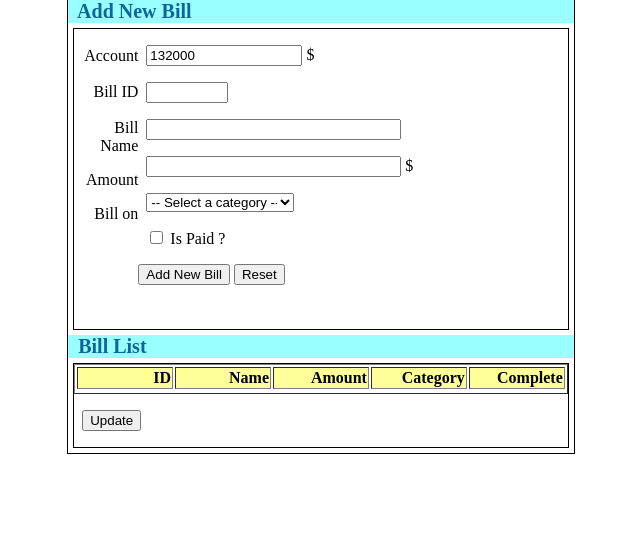
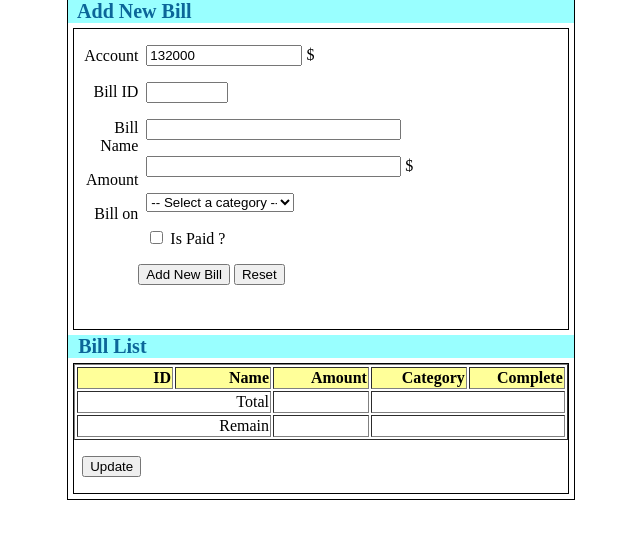
Before and after one commit to namhoang2201/DTN_Test_PHP, a PHP site: page /MonthlyBudget.php in a window 1280 px wide. Shown: the part 26-565 px from the top of the page, without its empty margins (320-960 px from the left). Run offline with PHP 8.4, Linux system fonts and the light colour scheme; data comes from the database, SQL or seed files in the repository; data that the repository does not hold is empty.

Commit message:
Add comments for functions.

```diff
--- a/FinalTestDTN/MonthlyBudget.php
+++ b/FinalTestDTN/MonthlyBudget.php
@@ -7,6 +7,7 @@
         <script language="javascript" src="jquery-3.2.1.js"></script>
         <script language="javascript">
 
+            // Hàm kiểm tra việc nhập dữ liệu vào form
             function validateForm() {
                 var ho = $('#bill_id').val();
                 if (ho == "") {
@@ -32,6 +33,7 @@
                     return false;
                 }
 
+                // Gửi dữ liệu bằng ajax
                 $.ajax({
                     url: "addNewBill.php",
                     type: "post",
@@ -45,6 +47,8 @@
                     }
                     ,
                     success: function (result) {
+                        $('#tr1').remove();
+                        $('#tr2').remove();
                         $('#mybody').append(result);
                     }
                 }
@@ -52,6 +56,7 @@
                 return true;
             }
 
+            // Hàm lấy giá trị trả về 0 nếu checkbox không được tích, trả về 1 nếu checkbox được tích
             function isChecked() {
                 var bit = $('#is_paid')[0].checked;
                 if (bit == true) {
@@ -62,6 +67,7 @@
                 return bit;
             }
 
+            // Hàm reset lại form nhập liệu về như trạng thái mặc định
             function reset() {
                 document.getElementById("form1").reset();
             }
@@ -177,8 +183,15 @@
                                 }
                             }
                             ?>
-                            <tr id="result" align="right">
-
+                            <tr align="right" id="tr1">
+                                <td colspan="2">Total</td>
+                                <td></td>
+                                <td colspan="2"></td>
+                            </tr>
+                            <tr align="right" id="tr2">
+                                <td colspan="2">Remain</td>
+                                <td></td>
+                                <td colspan="2"></td>
                             </tr>
                         </tbody>
                     </table>
```
Also changed, not shown: FinalTestDTN/addNewBill.php (+16 -1 lines).
